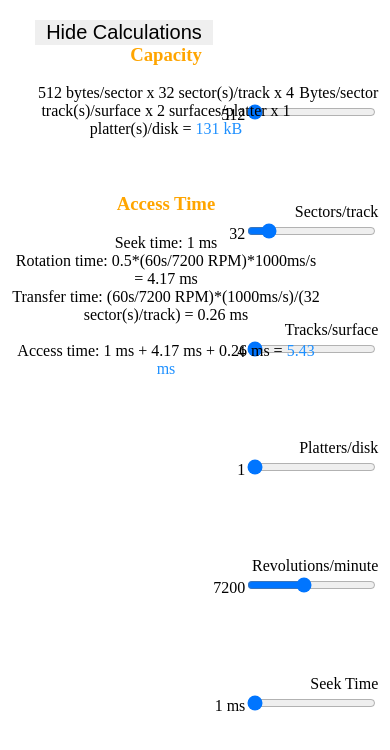
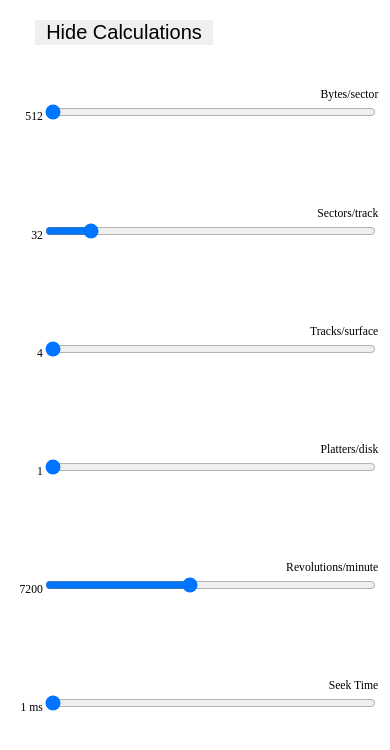
Before and after one commit to LHERMAN5/HardDrive, a plain HTML site: page index.html in a window 390 px wide. Both pictures are taken after a click on the button "Show Calculations". Drawn offline with Linux system fonts and the light colour scheme.

Commit message:
Update index.html

```diff
--- a/index.html
+++ b/index.html
@@ -14,6 +14,18 @@
                 h3{
                     color: orange
                 }
+                span{
+                    font-size: 3vw
+                }
+                input{
+                    width: 85vw
+                }
+                .text{
+                    display: none
+                }
+                .title{
+                    text-align:
+                }
             }
 
         </style>
@@ -27,31 +39,31 @@
         <div class='collapsible' style='background-color: white; width:100%; height:100%'>
 
             <div style='position: fixed; top: 10%; right: 3%; text-align: right'>
-                <span>Bytes/sector</span><br>
+                <span class="title">Bytes/sector</span><br>
                 <span id="bytesText">512</span><input type=range id="bytes" min=512 max=4096 step=1 value=512 />
             </div>
             <div style='position: fixed; top: 24%; right: 3%; text-align: right'>
-                <span>Sectors/track</span><br>
+                <span class="title">Sectors/track</span><br>
                 <span id="sectorsText">32</span><input type=range id="sectors" min=1 max=255 step=1 value=32 />
             </div>
             <div style='position: fixed; top: 38%; right: 3%; text-align: right'>
-                <span>Tracks/surface</span><br>
+                <span class="title">Tracks/surface</span><br>
                 <span id="tracksText">4</span><input type=range id="tracks" min=1 max=65536 step=1 value=4 />
             </div>
             <div style='position: fixed; top: 52%; right: 3%; text-align: right'>
-                <span>Platters/disk</span><br>
+                <span class="title">Platters/disk</span><br>
                 <span id="plattersText">1</span><input type=range id="platters" min=1 max=10 step=1 value=1 />
             </div>
             <div style='position: fixed; top: 66%; right: 3%; text-align: right'>
-                <span>Revolutions/minute</span><br>
+                <span class="title">Revolutions/minute</span><br>
                 <span id="rpmText">7200</span><input type=range id="rpm" min=1200 max=15000 step=1 value=7200 />
             </div>
             <div style='position: fixed; top: 80%; right: 3%; text-align: right'>
-                <span>Seek Time</span><br>
+                <span class="title">Seek Time</span><br>
                 <span id="seekText">1 ms</span><input type=range id="seek" min=1 max=10 step=1 value=1 />
             </div>
 
-            <div style='text-align: center; position:fixed; top:25px; height:95%; width:80%; padding-left:10px'>
+            <div class="text" style='text-align: center; position:fixed; top:25px; height:95%; width:80%; padding-left:10px'>
                 <h3 style="">Capacity</h3>
                 <span id = "calcC" >
                     512 bytes/sector x 32 sector(s)/track x 4 track(s)/surface x 2 surfaces/platter x 1 platter(s)/disk =
```
